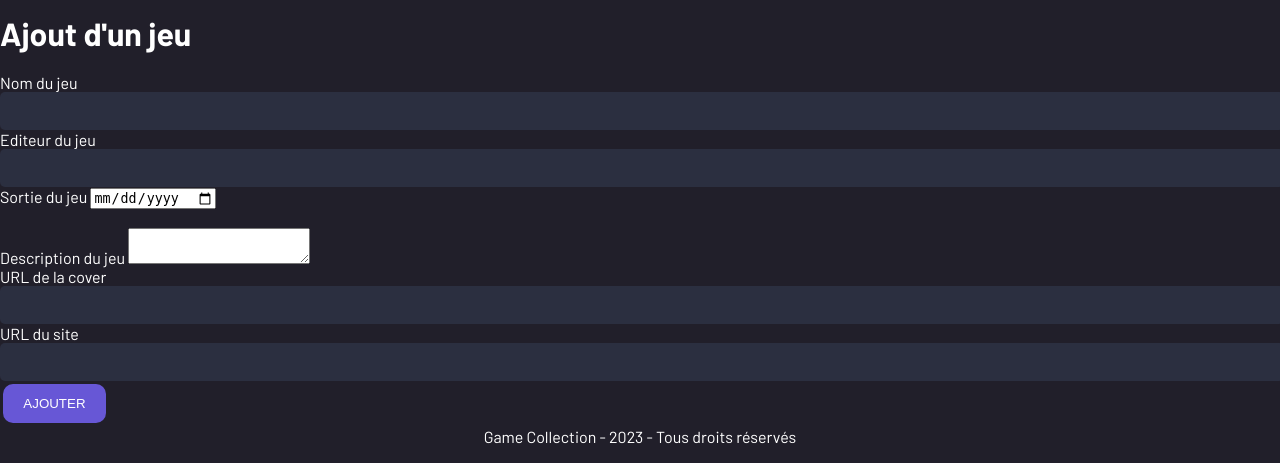
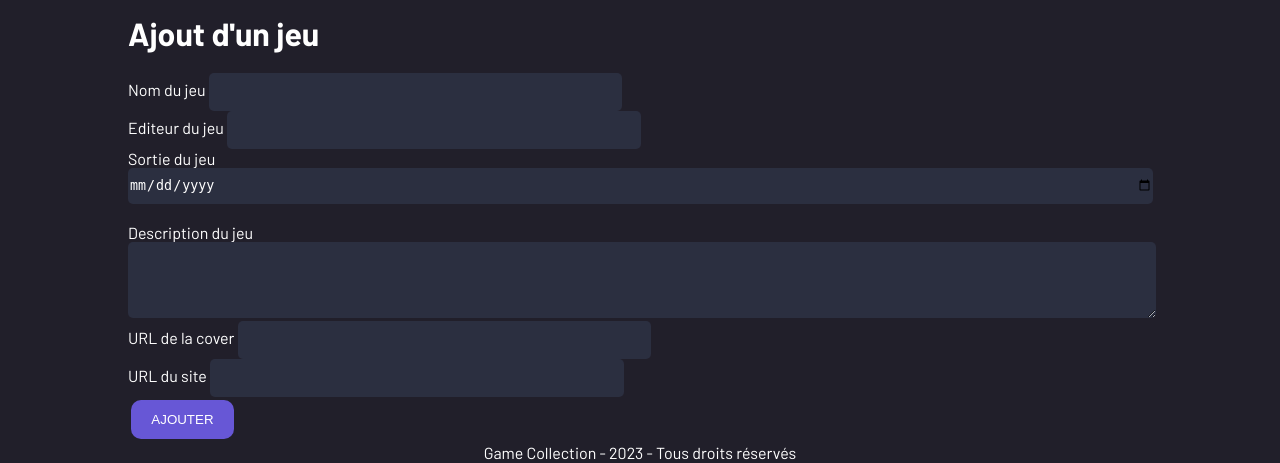
Before and after one commit to SenseiChan/GameCollection, a PHP site: page /addgameform in a window 1280 px wide. Shown: the part 337-800 px from the top of the page. Run offline with PHP 8.4, Linux system fonts and the light colour scheme; the visitor is signed in with stand-in values (Sample User, id 1); data that the repository does not hold is empty; some libraries are stand-ins or nearby versions.

Commit message:
styling addGameFOrm

```diff
--- a/assets/style.css
+++ b/assets/style.css
@@ -52,7 +52,8 @@ button[type="submit"]
 
 input[type="email"],
 input[type="password"],
-input[type="text"] {
+input[type="text"],
+input[type="date"] {
     height: 36px;
     top: 19px;
     background: #2B2F40;
@@ -61,6 +62,22 @@ input[type="text"] {
     width: 100%;
     color: #FFFFFF;
 }
+
+textarea,
+input[type="textarea"] {
+    height: 72px;
+    top: 19px;
+    background: #2B2F40;
+    border-radius: 5px;
+    border: 0;
+    width: 100%;
+    color: #FFFFFF;
+}
+
+#add-game-form-main input[type="text"] {
+    width: 40%;
+}
+
 
 button {
     cursor: pointer;
@@ -224,6 +241,11 @@ tbody td:nth-child(3) {
     margin: auto;
 }
 
+#add-game-form-main {
+    width: 80%;
+    margin: auto;
+}
+
 #add-game-main input[type="text"]{
     width: 35%;
 }
--- a/index.php
+++ b/index.php
@@ -42,6 +42,5 @@ if (!$isLoggedIn && $controllerName !== 'SignupController' && $controllerName !=
         echo "L'action $actionName n'a pas été trouvée dans le contrôleur $controllerName.";
     }
 } else {
-    http_response_code(404);
-    echo "Le contrôleur $controllerName est introuvable.";
+    header('Location: /Library');
 }
--- a/views/games/AddGameForm.php
+++ b/views/games/AddGameForm.php
@@ -13,7 +13,7 @@
 </head>
 <body>
     <?php include 'views/tools/header.php' ;?>
-    <main>
+    <main id="add-game-form-main">
         <h1>Ajout d'un jeu</h1>
         <?php if (isset($_GET['success']) && $_GET['success'] == 1): ?>
             <p style="color: green; font-weight: bold;">Le jeu a été ajouté avec succès !</p>
@@ -31,13 +31,15 @@
                 <input type="date" name="release_date" required>
             </label>
             <br>
-            <?php foreach ($platforms as $platform): ?>
-                <label>
-                    <input type="checkbox" name="platforms[]" value="<?php echo htmlspecialchars($platform['Id_platform']); ?>">
-                    <?php echo htmlspecialchars($platform['Name_platform']); ?>
-                </label>
-                <br>
-            <?php endforeach; ?>
+            <?php if (!empty($platforms)) {
+                foreach ($platforms as $platform): ?>
+                    <label>
+                        <input type="checkbox" name="platforms[]" value="<?php echo htmlspecialchars($platform['Id_platform']); ?>">
+                        <?php echo htmlspecialchars($platform['Name_platform']); ?>
+                    </label>
+                    <br>
+                <?php endforeach;
+            } ?>
             <br>
             <label>Description du jeu
                 <textarea name="description" required></textarea>
```
